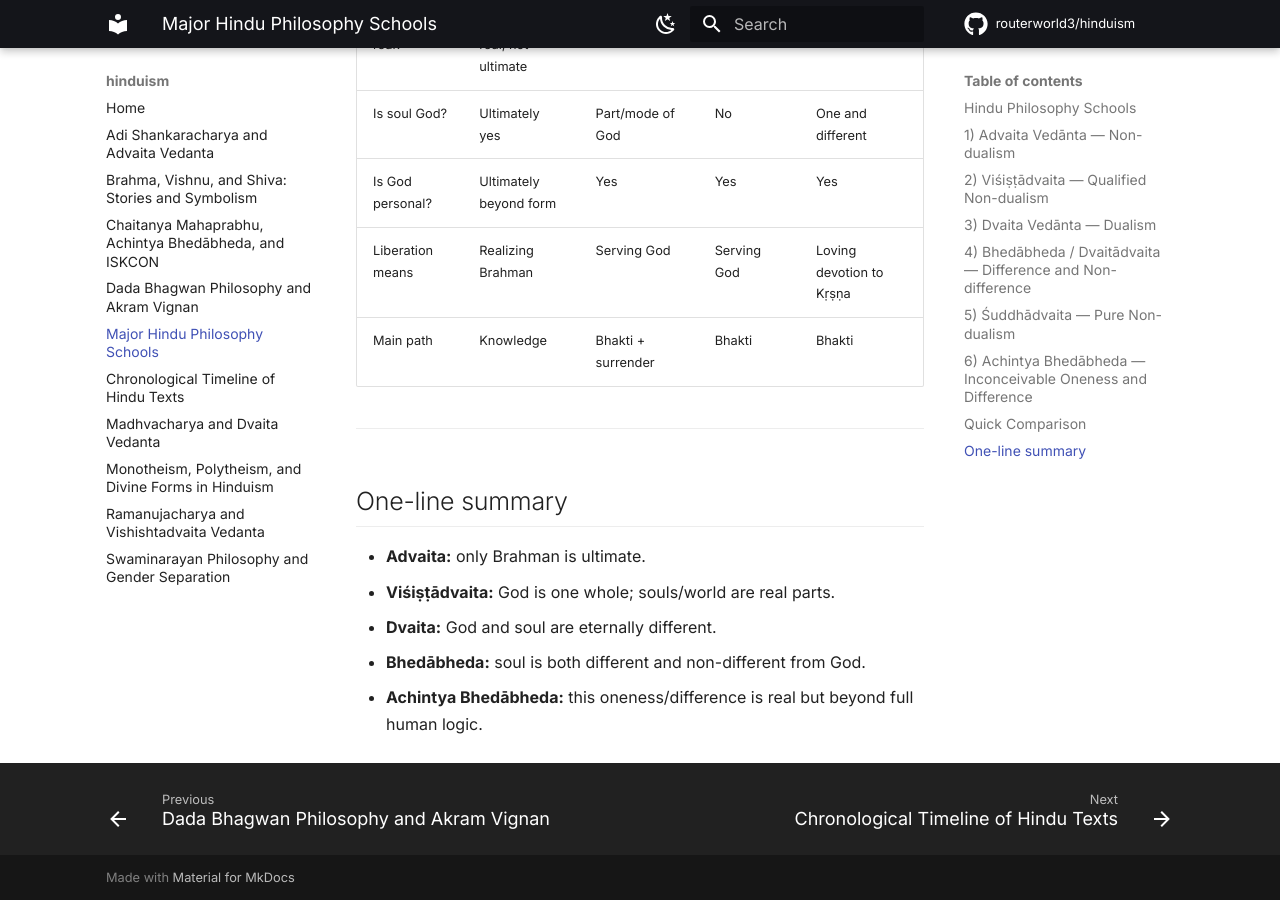
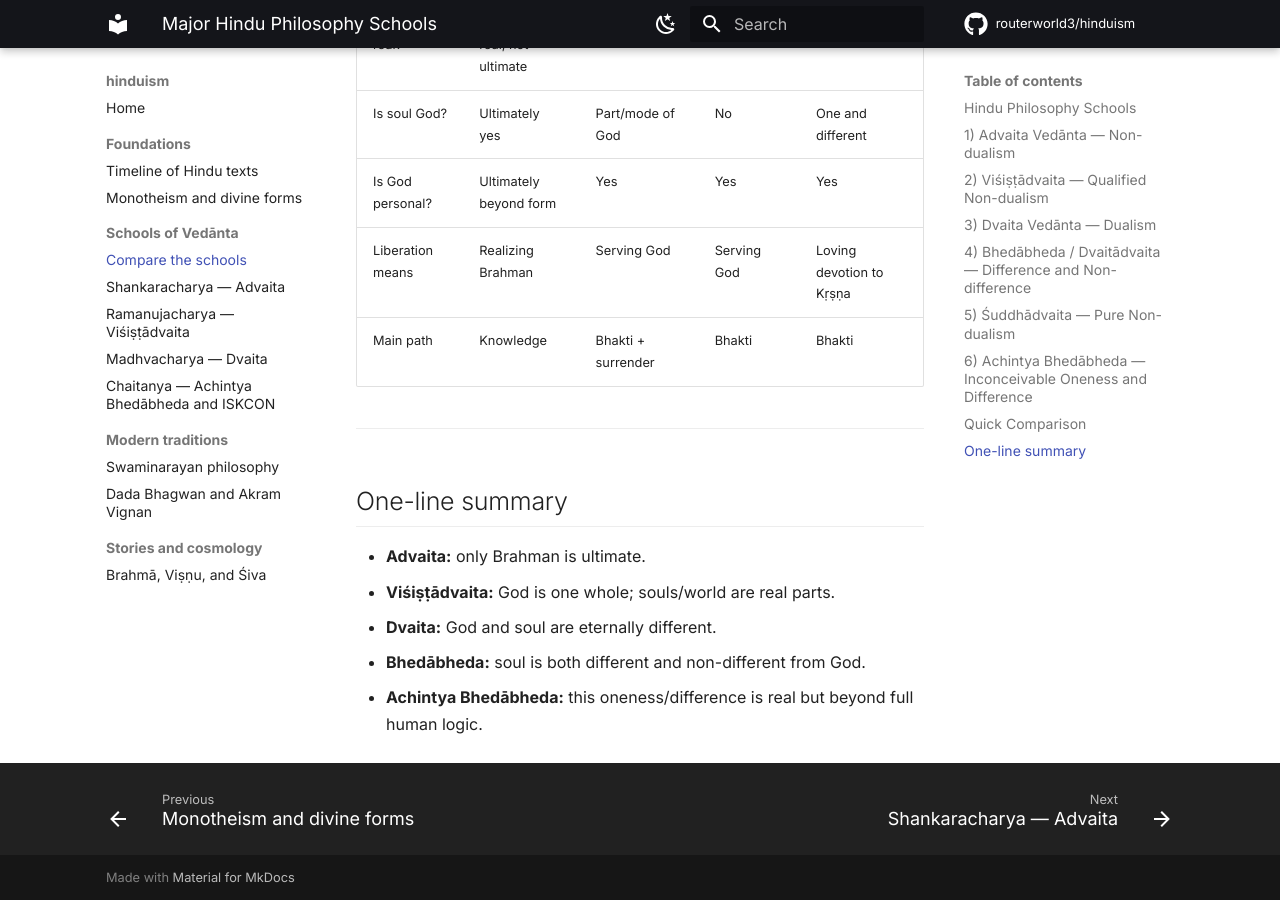
Before and after one commit to routerworld3/hinduism, an MkDocs documentation site: the page built from docs/hindu-philosophy-schools.md, in a window 1280 px wide and 900 px high, scrolled down 4386 px. Built offline with MkDocs 1.6.1 and Material for MkDocs 9.7.7, drawn with Linux system fonts in a browser that asks for light colours; comment, search, counter and statistics services are not loaded; part of the change alters nothing that is shown; some of the changed text lies outside the part shown.

Commit message:
Add files via upload

```diff
--- a/mkdocs.yml
+++ b/mkdocs.yml
@@ -2,13 +2,12 @@
 # MkDocs Material configuration
 # Docs: https://squidfunk.github.io/mkdocs-material/
 #
-# TODO before first deploy: replace <user> in the three URLs below.
 # ---------------------------------------------------------------------------
 
 site_name: hinduism
 site_description: Notes, references and diagrams
 site_url: https://routerworld3.github.io/hinduism/
-repo_url: https://github.com/<user>/hinduism
+repo_url: https://github.com/routerworld3/hinduism
 repo_name: routerworld3/hinduism
 edit_uri: edit/main/docs/
 
@@ -93,18 +92,23 @@ plugins:
 # ---------------------------------------------------------------------------
 # Navigation
 #
-# Left commented out on purpose: with no `nav:` block MkDocs builds the menu
-# automatically from the folder tree (alphabetical by filename, titles taken
-# from each file's first H1). Uncomment and edit once your real pages exist
-# if you want explicit ordering.
-#
-# nav:
-#   - Home: index.md
-#   - Notes:
-#       - notes/index.md
-#   - Diagrams:
-#       - diagrams/index.md
-#       - diagrams/mermaid-test.md
-#   - Reference:
-#       - reference/index.md
+# Keep this order aligned with the sections and cards in docs/index.md.
+# Paths are relative to docs_dir; do not prefix them with docs/.
 # ---------------------------------------------------------------------------
+
+nav:
+  - Home: index.md
+  - Foundations:
+      - Timeline of Hindu texts: hindu-text-timeline.md
+      - Monotheism and divine forms: monotheism-and-divine-forms.md
+  - Schools of Vedānta:
+      - Compare the schools: hindu-philosophy-schools.md
+      - Shankaracharya — Advaita: adi-shankaracharya.md
+      - Ramanujacharya — Viśiṣṭādvaita: ramanujacharya.md
+      - Madhvacharya — Dvaita: madhavcharya.md
+      - Chaitanya — Achintya Bhedābheda and ISKCON: chaitanya-mahaprabhu-and-iskcon.md
+  - Modern traditions:
+      - Swaminarayan philosophy: swaminarayan-philosophy.md
+      - Dada Bhagwan and Akram Vignan: dada-bhagwan-akram-vignan.md
+  - Stories and cosmology:
+      - Brahmā, Viṣṇu, and Śiva: brahma-vishnu-shiva-stories.md
```
